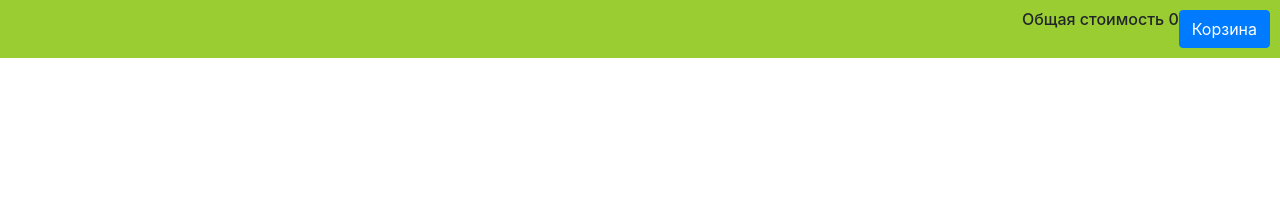
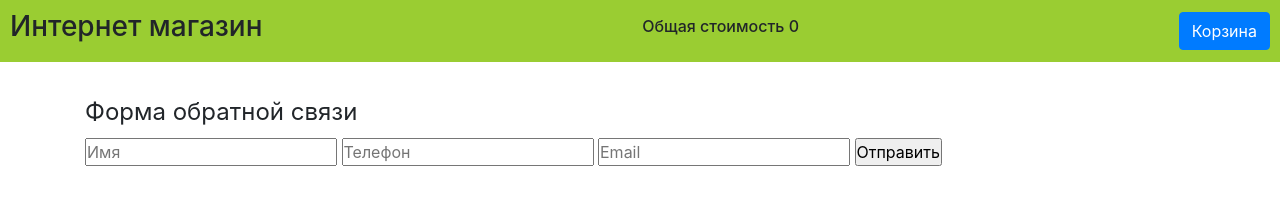
Before and after one commit to goard/geekbrains_prof_JS, a plain HTML site: page index.html in a window 1280 px wide. Drawn offline with nearby package versions, Linux system fonts and the light colour scheme; no server answers.

Commit message:
make 2 tasks

```diff
--- a/index.html
+++ b/index.html
@@ -9,12 +9,23 @@
 </head>
 <body>
   <header>
-    <h6>Общая стоимость&nbsp;</h6>
-    <h6 class="total"></h6>
+    <h3>Интернет магазин</h3>
+    <h6 class="total">Общая стоимость </h6>
     <button class="btn btn-primary" type="button">Корзина</button>
   </header>
   <main class="container">
+    <form>
+      <fieldset style="margin-bottom: 2em;">
+        <legend>Форма обратной связи</legend>
+        <input type="text" name="name" id="name" placeholder="Имя">
+        <input type="tel" name="tel" id="tel" placeholder="Телефон">
+        <input type="email" name="email" id="email" placeholder="Email">
+        <input type="submit" value="Отправить" id="send">
+      </fieldset>
+
+    </form>
     <div class="goods-list"></div>
+
   </main>
   <script src="script.js"></script>
 </body>
--- a/script.js
+++ b/script.js
@@ -30,15 +30,6 @@ class ProductList {
     })
     this._totalCost();
   }
-
-  // _fetchGoods() {
-  //   this._goods = [
-  //     {id:1, title: 'Notebook', price: 20000},
-  //     {id:2, title: 'Mouse', price: 1500},
-  //     {id:3, title: 'Keyboard', price: 5000},
-  //     {id:4, title: 'Gamepad', price: 4500},
-  //   ]
-  // }
 
   _getProducts() {
     return fetch(`${API}/catalogData.json`)
@@ -86,4 +77,21 @@ class ProductItem {
   }
 }
 
+class SendForm {
+  constructor() {
+
+  }
+
+  _sendForm() {
+
+  }
+}
+
 const cart = new ProductList()
+
+//Home work for Lesson4
+let str = 'dfghjk \'dfg\' aren\'t \'sdf' ;
+console.log(str)
+let regExp = /\b\'\B|\B\'\b/ig
+console.log(regExp)
+console.log(str.replace(regExp, '\"'))
--- a/style.css
+++ b/style.css
@@ -7,7 +7,8 @@
 }
 header {
   display: flex;
-  justify-content: end;
+  justify-content: space-between;
+  align-items: center;
   /* border: 1px solid #221e1e; */
   padding: 10px;
   background-color: yellowgreen;
```
Also changed, not shown: index1.html (renamed from index1.htm).
